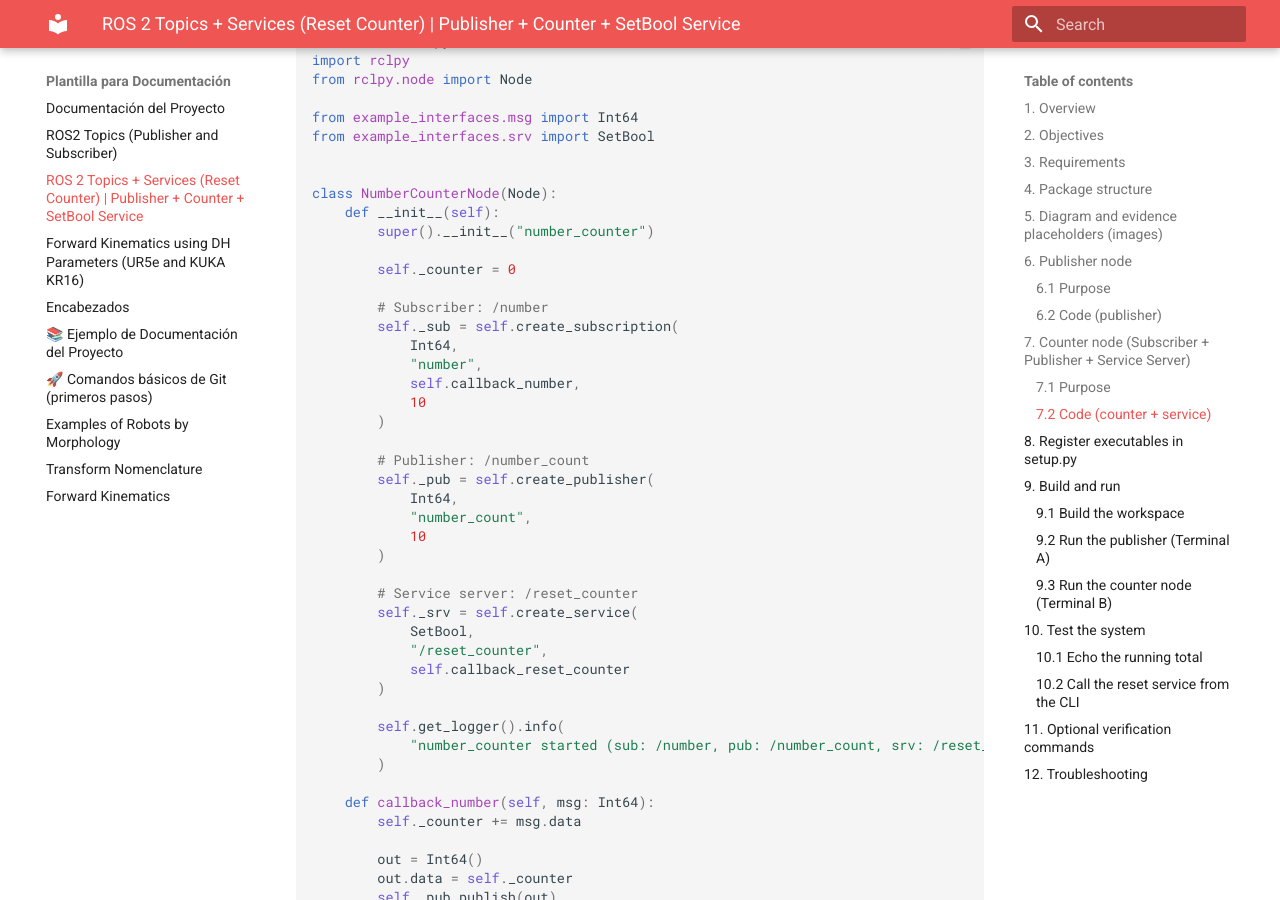
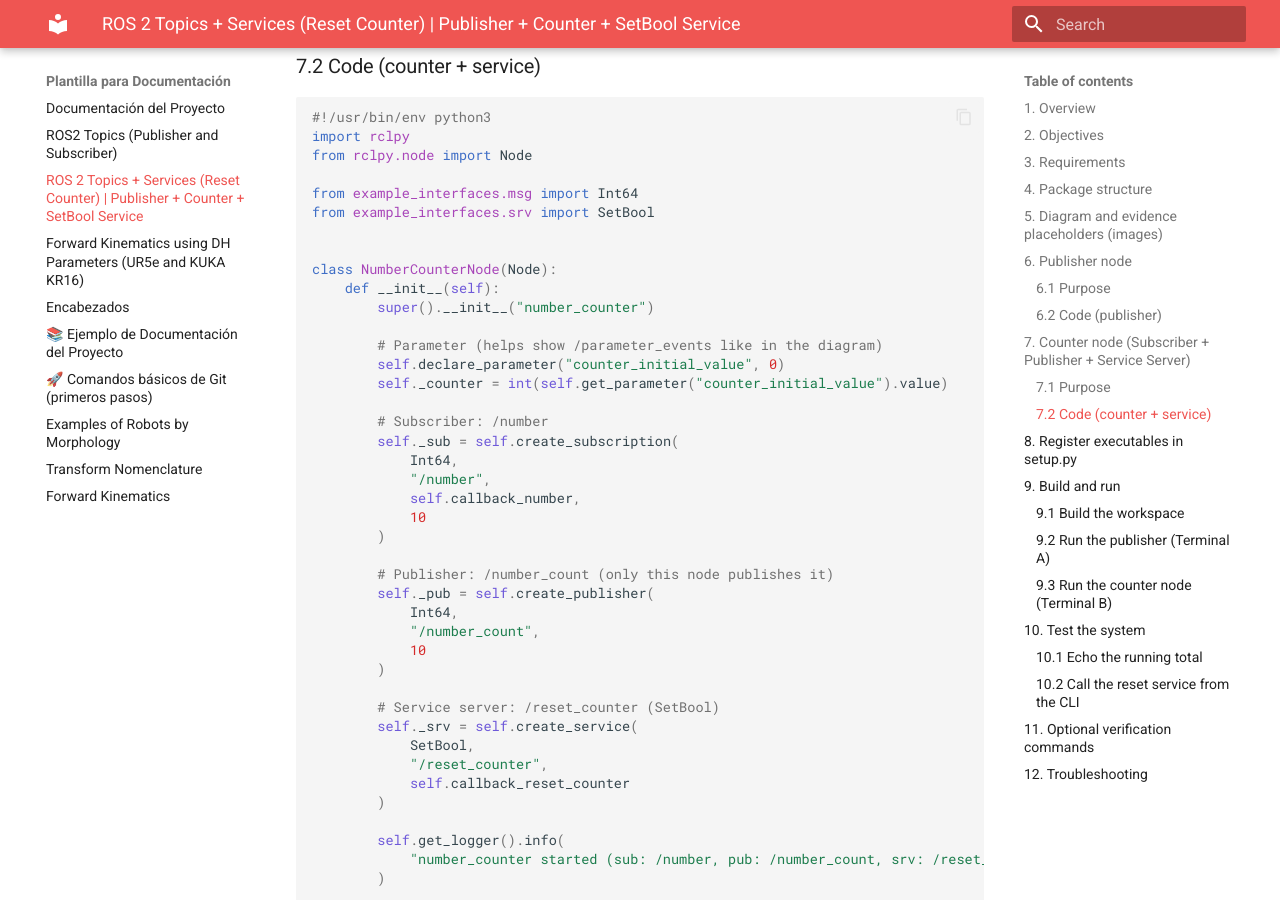
Before and after one commit to Apoloo13/Robotica, an MkDocs documentation site: the page built from docs/activity2.md, in a window 1280 px wide and 900 px high, scrolled down 3755 px. Built offline with MkDocs 1.6.1 and Material for MkDocs 9.7.7, drawn with Linux system fonts in a browser that asks for light colours; some of the changed text lies outside the part shown.

Commit message:
corrección contenido actividad 2

```diff
--- a/docs/activity2.md
+++ b/docs/activity2.md
@@ -115,8 +115,12 @@
     def __init__(self):
         super().__init__("number_publisher")
 
-        self._pub = self.create_publisher(Int64, "number", 10)
-        self._timer = self.create_timer(1.0, self.publish_number)
+        # Parameter (this makes parameter infrastructure obvious in rqt_graph)
+        self.declare_parameter("time_period", 1.0)
+        self._time_period = float(self.get_parameter("time_period").value)
+
+        self._pub = self.create_publisher(Int64, "/number", 10)
+        self._timer = self.create_timer(self._time_period, self.publish_number)
 
         self._number = 0
         self.get_logger().info("number_publisher started (publishing on /number)")
@@ -179,24 +183,26 @@
     def __init__(self):
         super().__init__("number_counter")
 
-        self._counter = 0
+        # Parameter (helps show /parameter_events like in the diagram)
+        self.declare_parameter("counter_initial_value", 0)
+        self._counter = int(self.get_parameter("counter_initial_value").value)
 
         # Subscriber: /number
         self._sub = self.create_subscription(
             Int64,
-            "number",
+            "/number",
             self.callback_number,
             10
         )
 
-        # Publisher: /number_count
+        # Publisher: /number_count (only this node publishes it)
         self._pub = self.create_publisher(
             Int64,
-            "number_count",
+            "/number_count",
             10
         )
 
-        # Service server: /reset_counter
+        # Service server: /reset_counter (SetBool)
         self._srv = self.create_service(
             SetBool,
             "/reset_counter",
```
